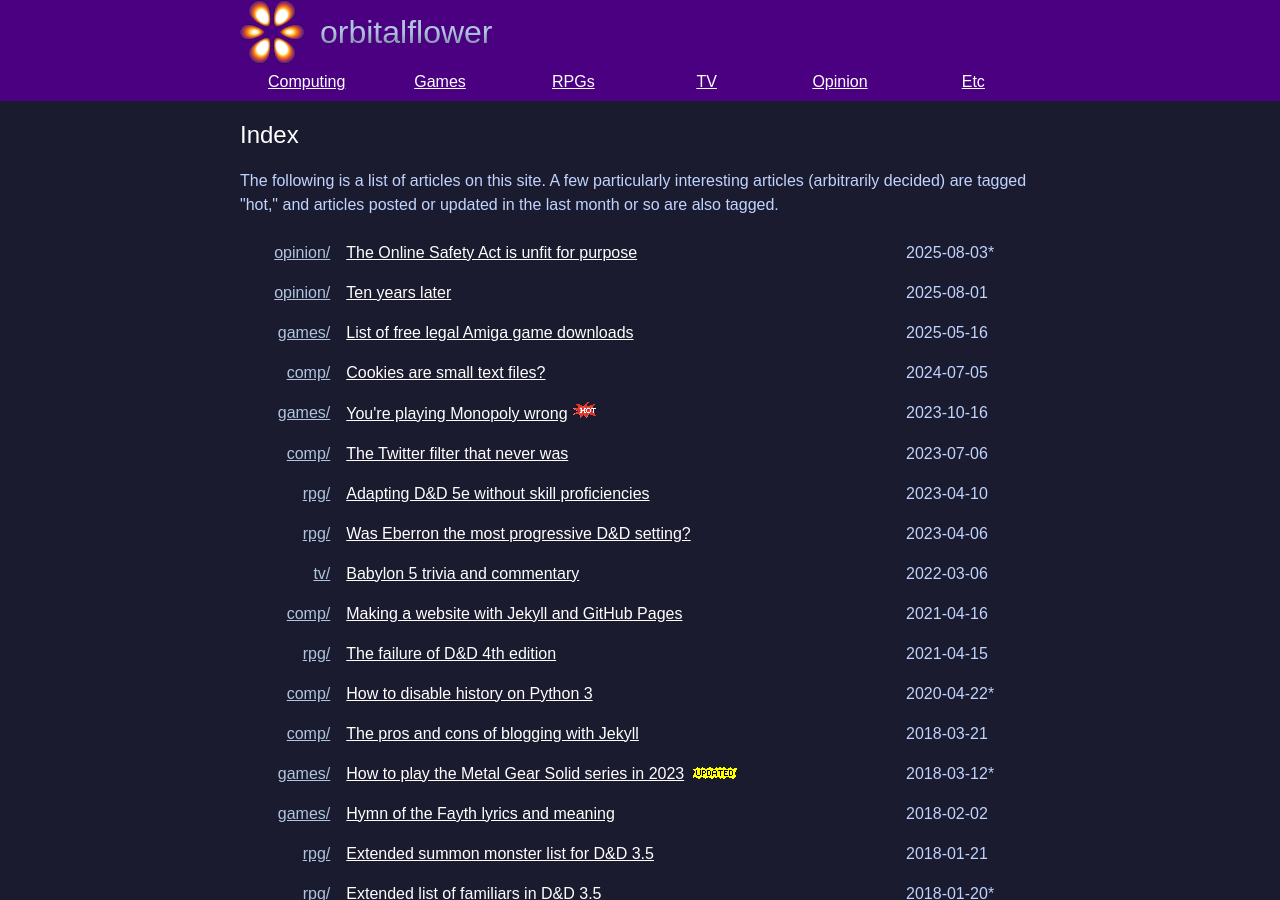
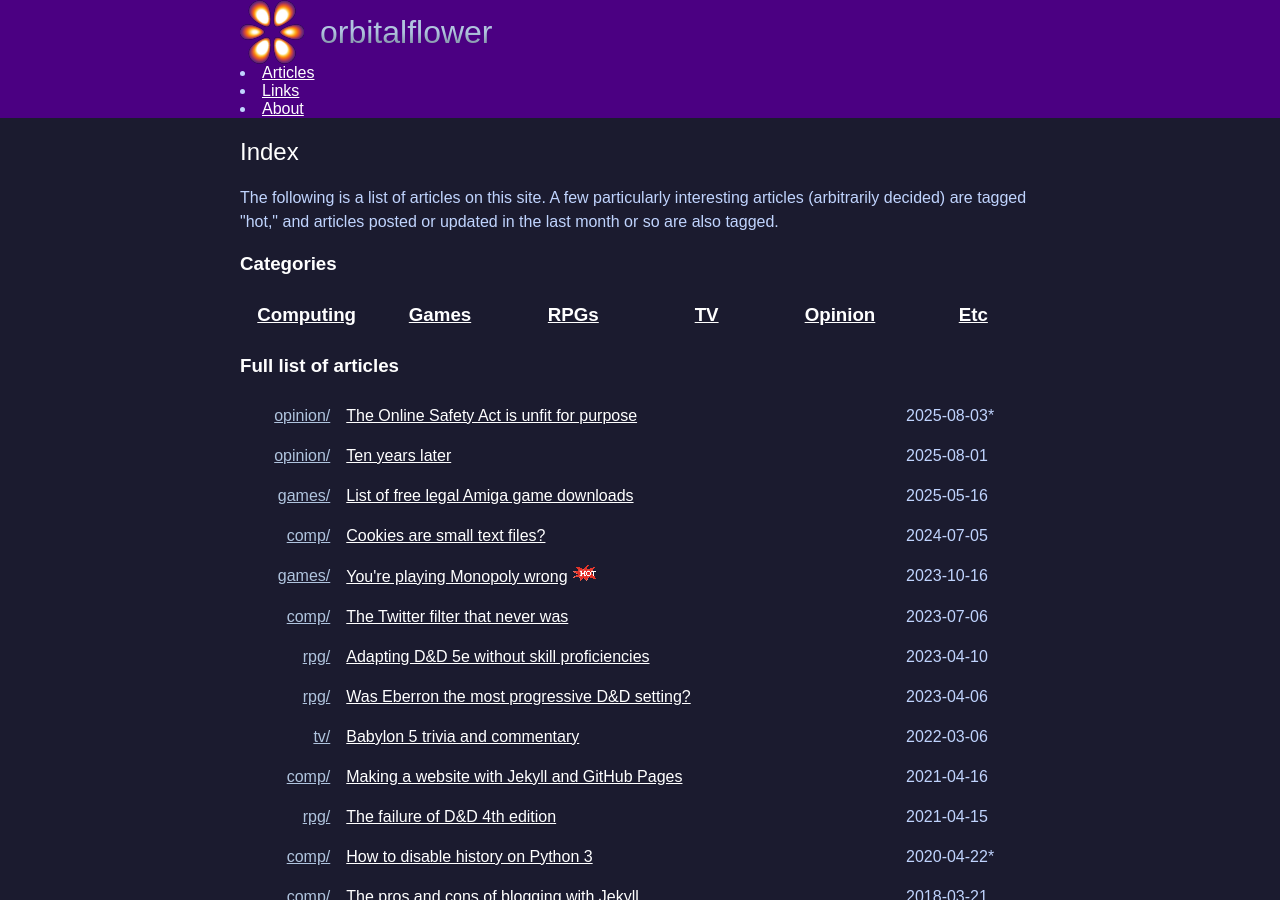
Before and after one commit to orbitalflower/orbitalflower.github.io, a Jekyll site: the page built from index.md, in a window 1280 px wide and 900 px high. Built offline with Jekyll 4.4.1, drawn with Linux system fonts in a browser that asks for light colours.

Commit message:
New index page layout

```diff
--- a/_layouts/default.html
+++ b/_layouts/default.html
@@ -13,6 +13,11 @@
     <header>
       <h1><a href="{{ "/" | absolute_url }}">{{ site.title }}</a></h1>
       <nav>
+          <li><a href="{{ "/" | absolute_url }}" title="Articles">Articles</a></li>
+          <li><a href="{{ "/links.html" | absolute_url }}" title="Links">Links</a></li>
+          <li><a href="{{ "/about.html" | absolute_url }}" title="About">About</a></li>
+      </nav>
+<!--      <nav>
         <ul>
           <li><a href="{{ "/comp/" | absolute_url }}" title="Articles on computing">Computing</a></li>
           <li><a href="{{ "/games/" | absolute_url }}" title="Articles on video games">Games</a></li>
@@ -21,7 +26,7 @@
           <li><a href="{{ "/opinion/" | absolute_url }}" title="Opinion articles">Opinion</a></li>
           <li><a href="{{ "/etc/" | absolute_url }}" title="Other pages">Etc</a></li>
         </ul>
-      </nav>
+      </nav>-->
     </header>
     <main>
 
--- a/_layouts/index.html
+++ b/_layouts/index.html
@@ -9,6 +9,21 @@ license: none
 <h2>Index</h2>
 
 <p>The following is a list of articles on this site. A few particularly interesting articles (arbitrarily decided) are tagged "hot," and articles posted or updated in the last month or so are also tagged.</p>
+
+<h3>Categories<h3>
+
+<nav>
+  <ul>
+    <li><a href="{{ "/comp/" | absolute_url }}" title="Articles on computing">Computing</a></li>
+    <li><a href="{{ "/games/" | absolute_url }}" title="Articles on video games">Games</a></li>
+    <li><a href="{{ "/rpg/" | absolute_url }}" title="Articles on tabletop roleplaying games">RPGs</a></li>
+    <li><a href="{{ "/tv/" | absolute_url }}" title="Articles on television">TV</a></li>
+    <li><a href="{{ "/opinion/" | absolute_url }}" title="Opinion articles">Opinion</a></li>
+    <li><a href="{{ "/etc/" | absolute_url }}" title="Other pages">Etc</a></li>
+  </ul>
+</nav>
+
+<h3>Full list of articles</h3>
 
 <table class="index">
 {% for post in site.posts  %}
```
